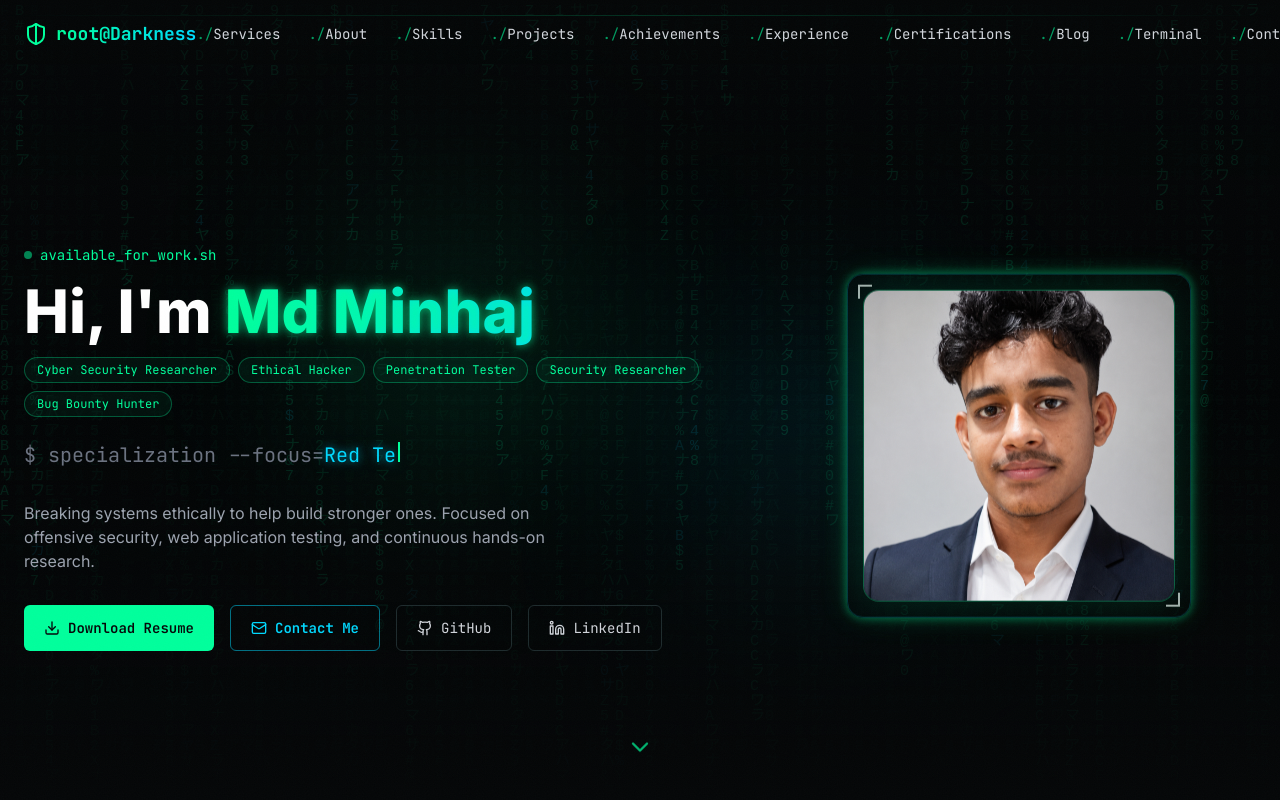
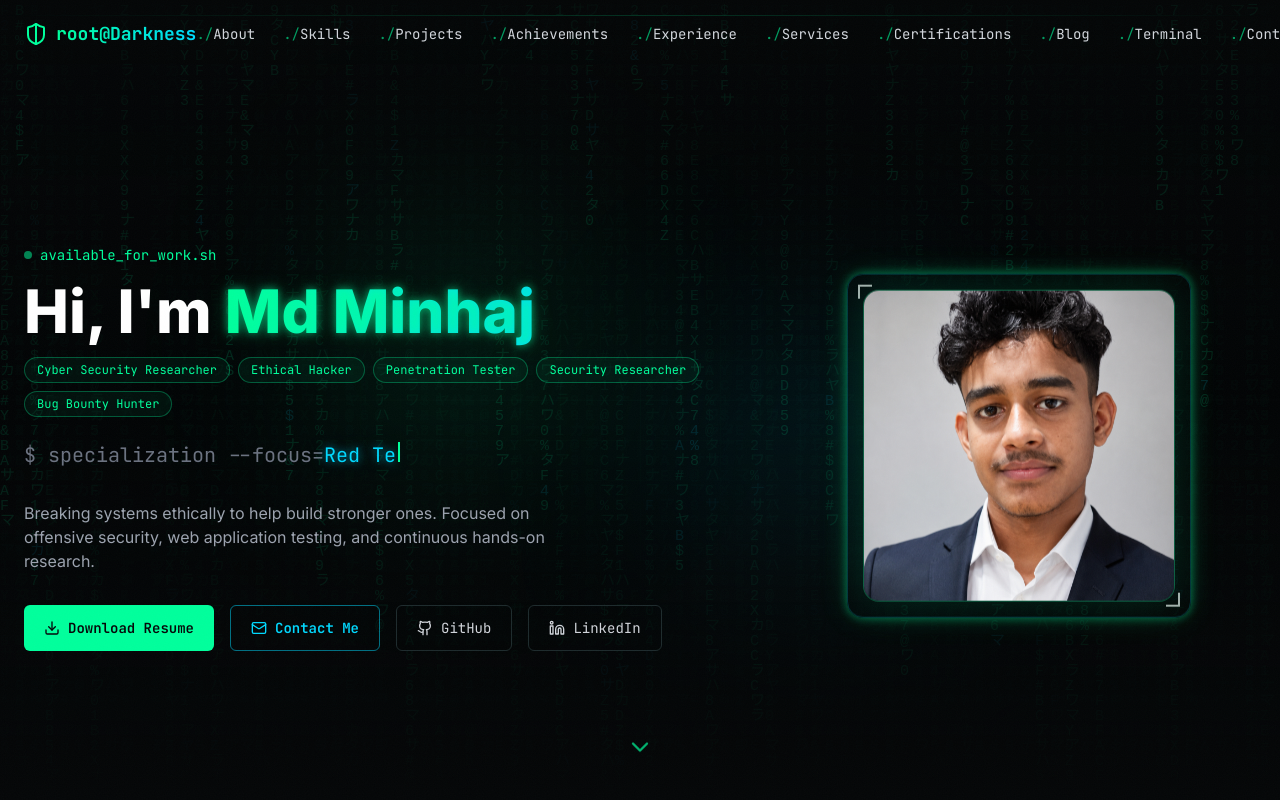
Before and after one commit to Md-Minhaj-darkness/DARKNESS_PORTFOLIO, a Next.js app: page / in a window 1280 px wide. Shown: the top 800 px of the page. Built offline with nearby package versions, Linux system fonts and the light colour scheme.

Commit message:
DARKNESS_PORTFOLIO

```diff
--- a/components/Navbar.tsx
+++ b/components/Navbar.tsx
@@ -5,12 +5,13 @@ import { motion, AnimatePresence } from 'framer-motion';
 import { Menu, X, ShieldHalf } from 'lucide-react';
 
 const links = [
-  { href: '#services', label: 'Services' },
+
   { href: '#about', label: 'About' },
   { href: '#skills', label: 'Skills' },
   { href: '#projects', label: 'Projects' },
   { href: '#achievements', label: 'Achievements' },
   { href: '#experience', label: 'Experience' },
+  { href: '#services', label: 'Services' },
   { href: '#certifications', label: 'Certifications' },
   { href: '#blog', label: 'Blog' },
   { href: '#terminal', label: 'Terminal' },
```
